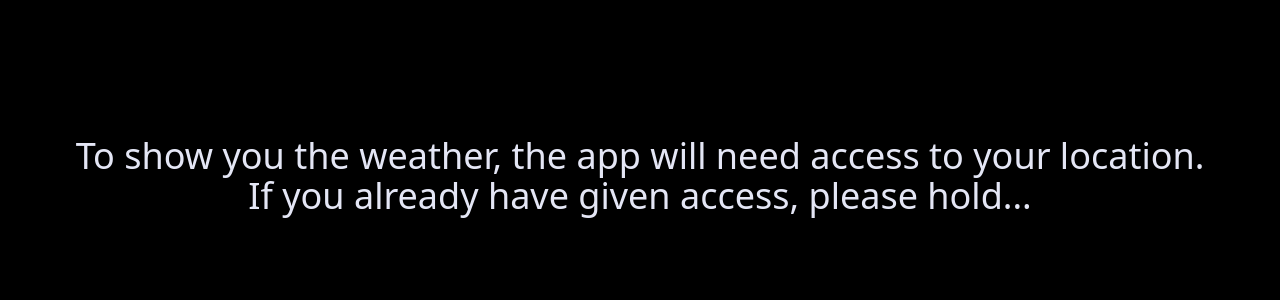
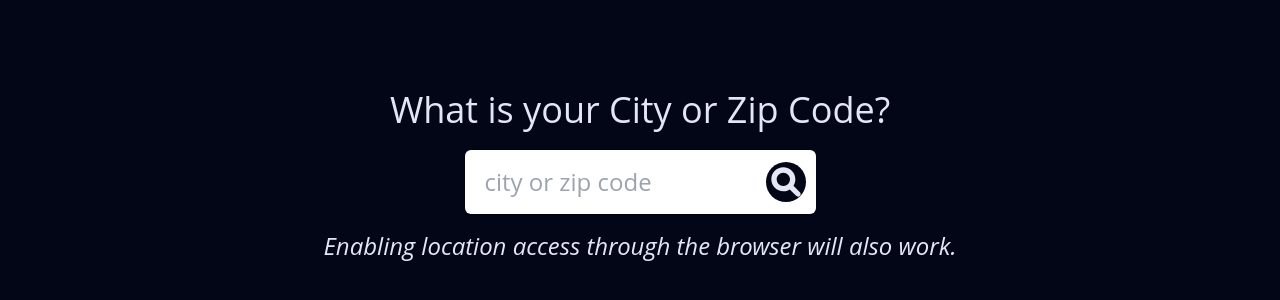
Before and after one commit to koalabur/weather-app, a Nuxt app: page / in a window 1280 px wide. Shown: the part 224-524 px from the top of the page. Built offline with nearby package versions, Linux system fonts and the light colour scheme; no server answers.

Commit message:
feat: reverse geolocation

```diff
--- a/app.vue
+++ b/app.vue
@@ -1,11 +1,7 @@
 <template>
   <main>
-    <p
-      class="text-off-white w-screen h-screen flex text-center justify-center items-center bg-black text-4xl"
-      v-if="!payload"
-    >
-      To show you the weather, the app will need access to your location. <br />If you already have given access, please hold...
-    </p>
+    <GeoForm v-if="!payload" @send-geo="(lat, long) => getWeather(lat, long)" />
+
     <Weather v-else :data="payload" />
   </main>
 </template>
@@ -27,6 +23,7 @@ const longitude = computed<number | string>(() => {
 
 // Get Weather
 const payload = ref<WeatherData | null>(null);
+
 async function getWeather(lati: string, longi: string) {
   const { data } = await useFetch<WeatherData>(
     `https://api.openweathermap.org/data/2.5/weather?lat=${lati}&lon=${longi}&units=imperial&appid=${config.public.OPENWEATHER_API}`
@@ -35,6 +32,7 @@ async function getWeather(lati: string, longi: string) {
     payload.value = data.value;
   }
 }
+
 /// Watch for changes in latitude
 watch(latitude, () => {
   getWeather(latitude.value.toString(), longitude.value.toString());
--- /dev/null
+++ b/components/GeoForm.vue
@@ -0,0 +1,78 @@
+<template>
+  <div
+    class="w-screen h-screen flex flex-col text-center items-center justify-center bg-slate-950"
+  >
+    <label
+      for="zipOrCity"
+      class="text-off-white mb-5 text-3xl sm:text-4xl font-body"
+    >
+      What is your City or Zip Code?
+    </label>
+
+    <form class="flex flex-col mb-4 relative" @submit.prevent="sendGeo">
+      <input
+        type="text"
+        id="zipOrCity"
+        placeholder="city or zip code"
+        class="w-full rounded-md border-gray-200 py-4 px-5 shadow-sm text-xl font-body sm:text-2xl"
+        v-model="userInput"
+        required
+      />
+
+      <span class="absolute inset-y-0 end-0 grid w-10 place-content-center">
+        <button
+          type="submit"
+          class="rounded-full bg-slate-950 p-1 text-slate-950 mr-5"
+        >
+          <span class="sr-only">Submit</span>
+          <svg
+            class="h-6 w-6 sm:h-8 sm:w-8"
+            viewBox="0 0 24 24"
+            xml:space="preserve"
+            xmlns="http://www.w3.org/2000/svg"
+            enable-background="new 0 0 24 24"
+          >
+            <path
+              d="m22.4 19.6-4.8-4.8c.9-1.4 1.4-3 1.4-4.8 0-5-4-9-9-9s-9 4-9 9 4 9 9 9c1.8 0 3.4-.5 4.8-1.4l4.8 4.8c.4.4.9.6 1.4.6 1.1 0 2-.9 2-2 0-.6-.2-1.1-.6-1.4zM5 10c0-2.8 2.2-5 5-5s5 2.2 5 5-2.2 5-5 5-5-2.2-5-5z"
+              fill="#e4e6f5"
+              class="fill-000000"
+            ></path>
+          </svg>
+        </button>
+      </span>
+    </form>
+    <p class="font-body text-md text-off-white italic sm:text-2xl">
+      Enabling location access through the browser will also work.
+    </p>
+  </div>
+</template>
+
+<script setup lang="ts">
+const config = useRuntimeConfig();
+const emit = defineEmits(["send-geo"]);
+
+const userInput = ref("");
+
+function sendGeo() {
+  // Encode the location (city name or zip code) to include in the API request URL
+  const encodedLocation = encodeURIComponent(userInput.value);
+
+  // Send the API request
+  fetch(
+    `https://maps.googleapis.com/maps/api/geocode/json?address=${encodedLocation}&key=${config.public.GEOCODE_API}`
+  )
+    .then((response) => response.json())
+    .then((data) => {
+      if (data.status === "OK") {
+        const result = data.results[0];
+        const { lat, lng } = result.geometry.location;
+        emit("send-geo", lat, lng);
+      } else {
+        console.log("Geocoding API request failed.");
+      }
+    })
+    .catch((error) => {
+      console.log("Error:", error);
+    });
+}
+</script>
--- a/nuxt.config.ts
+++ b/nuxt.config.ts
@@ -33,6 +33,7 @@ export default defineNuxtConfig({
     // Public keys that are exposed to the client
     public: {
       OPENWEATHER_API: process.env.OPENWEATHER_API as string,
+      GEOCODE_API: process.env.GEOCODE_API as string,
     },
   },
   postcss: {
```
Also changed, not shown: assets/scss/main.scss (+4 -4 lines).
